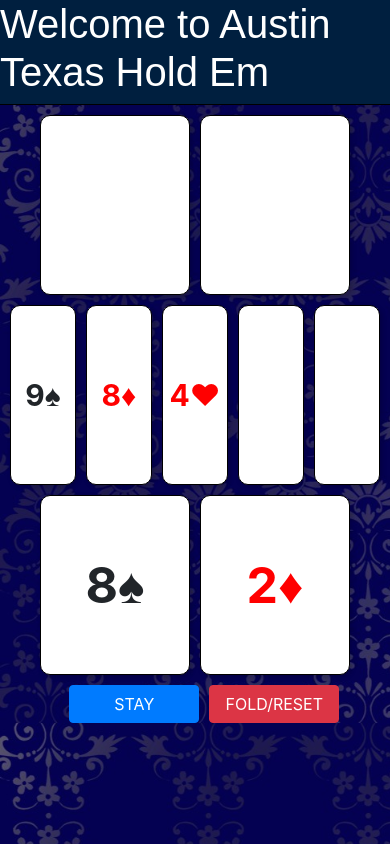
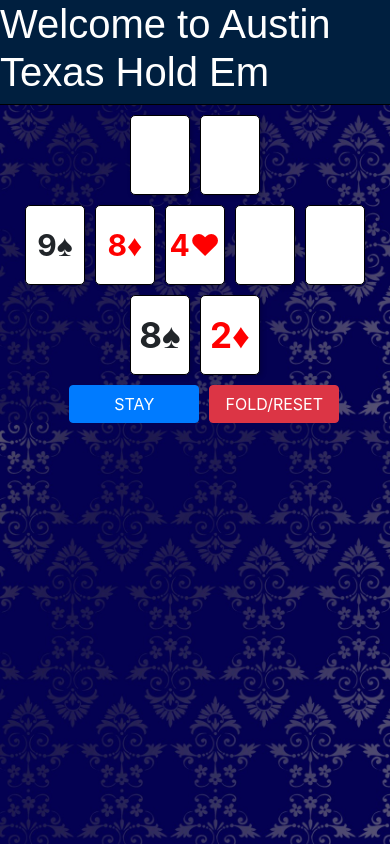
Before and after one commit to austinsarwar/texas-holdem-javascript, a plain HTML site: page index.html in a window 390 px wide. Drawn offline with nearby package versions, Linux system fonts and the light colour scheme.

Commit message:
update size of cards on small screen

```diff
--- a/styles.css
+++ b/styles.css
@@ -173,5 +173,22 @@ header{
       #fold-btn{
         width:130px;
       }
+      .card{
+        height: 80px;
+        width: 60px;
+        border-radius: 5px;
+      }
+      #player-two-card-1{
+        font-size: 35px;
+      }
+      #player-two-card-2{
+        font-size: 35px;
+      }
+      #player-one-card-1{
+        font-size: 35px;
+      }
+      #player-one-card-2{
+        font-size:35px;
 
+      }
 }
```
